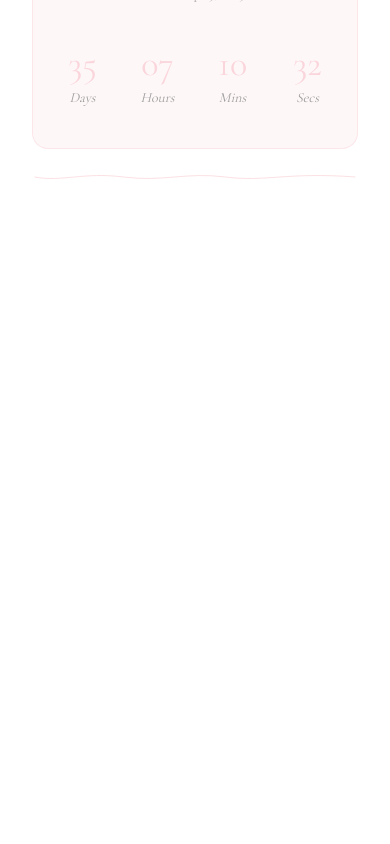
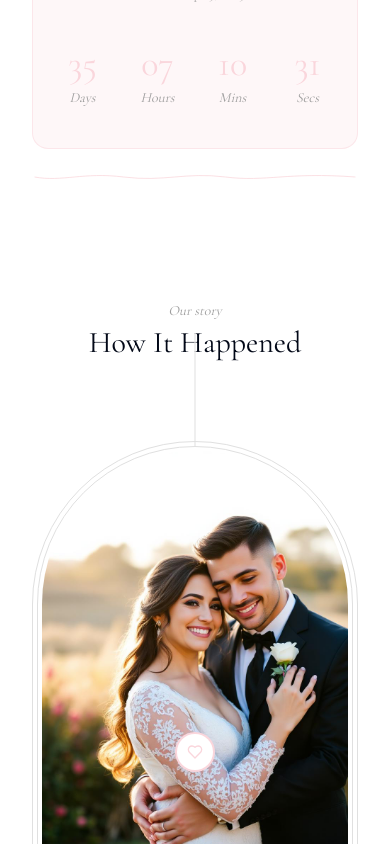
Before and after one commit to syedbadeshah76/wedding-themed, a React (Vite) app: page / in a window 390 px wide. Shown: the part 1758-2602 px from the top of the page. Before the commit the page ends 1995 px from the top, so only its background shows below. Built offline with nearby package versions, Linux system fonts and the light colour scheme.

Commit message:
Add "Our Story" section
Implement the "Our Story" section with a timeline layout, including dates, titles, descriptions, and images, matching the provided design and maintaining the website's theme.

```diff
--- /dev/null
+++ b/src/components/hero/ArchImage.tsx
@@ -0,0 +1,35 @@
+import * as React from "react";
+import { cn } from "@/lib/utils";
+import { AspectRatio } from "@/components/ui/aspect-ratio";
+
+interface ArchImageProps extends React.ImgHTMLAttributes<HTMLImageElement> {
+  className?: string;
+}
+
+const ArchImage = React.forwardRef<HTMLDivElement, ArchImageProps>(
+  ({ className, src, alt = "", ...imgProps }, ref) => {
+    return (
+      <div ref={ref} className={cn("relative", className)}>
+        {/* Outer outline */}
+        <div className="rounded-t-[999px] rounded-b-xl border border-border p-1">
+          {/* Inner outline */}
+          <div className="rounded-t-[999px] rounded-b-xl border border-border p-1 overflow-hidden bg-background">
+            <AspectRatio ratio={3 / 4}>
+              {/* Image with arched top */}
+              <img
+                src={src}
+                alt={alt}
+                loading="lazy"
+                className="h-full w-full object-cover rounded-t-[999px] rounded-b-lg"
+                {...imgProps}
+              />
+            </AspectRatio>
+          </div>
+        </div>
+      </div>
+    );
+  }
+);
+ArchImage.displayName = "ArchImage";
+
+export default ArchImage;
--- /dev/null
+++ b/src/components/sections/StoryTimeline.tsx
@@ -0,0 +1,89 @@
+import React from "react";
+import { Heart } from "lucide-react";
+import ArchImage from "@/components/hero/ArchImage";
+import coupleImg from "@/assets/couple-embrace.jpg";
+import brideImg from "@/assets/bride-portrait.jpg";
+import groomImg from "@/assets/groom-portrait.jpg";
+
+const items = [
+  {
+    date: "22 Feb, 2019",
+    title: "How we meet",
+    text:
+      "Consectetur adipiscing elit. Fringilla at risus orci, tempus facilisi sed. Enim tortor, faucibus netus orci donec volutpat adipiscing.",
+    image: coupleImg,
+    alt: "Couple meeting for the first time",
+    side: "left" as const,
+  },
+  {
+    date: "02 Nov, 2020",
+    title: "He proposed, I said Yes",
+    text:
+      "Sit condimentum elit convallis libero. Nunc in eu tellus ipsum placerat. At donec in euismod, sed vitae viverra vel.",
+    image: brideImg,
+    alt: "Proposal moment celebration",
+    side: "right" as const,
+  },
+  // Add more items if needed
+];
+
+const StoryTimeline: React.FC = () => {
+  return (
+    <section aria-labelledby="story-title" className="container relative py-16 md:py-24">
+      <header className="text-center">
+        <p className="font-display italic text-sm text-muted-foreground">Our story</p>
+        <h2 id="story-title" className="mt-1 font-display text-3xl md:text-5xl">How It Happened</h2>
+      </header>
+
+      {/* Center vertical line */}
+      <div
+        className="pointer-events-none absolute left-1/2 top-24 md:top-28 bottom-0 -translate-x-1/2 w-px bg-border"
+        aria-hidden
+      />
+
+      <div className="mt-10 space-y-10 md:space-y-4">
+        {items.map((item, idx) => (
+          <article
+            key={item.title}
+            className="relative grid items-center gap-8 md:grid-cols-2 md:gap-16 py-10"
+          >
+            {/* Heart marker */}
+            <div className="pointer-events-none absolute left-1/2 top-1/2 z-10 -translate-x-1/2 -translate-y-1/2" aria-hidden>
+              <div className="grid h-9 w-9 place-items-center rounded-full bg-background ring-2 ring-accent shadow-sm">
+                <Heart size={16} className="text-accent" />
+              </div>
+            </div>
+
+            {/* Left column */}
+            <div className={item.side === "left" ? "order-1" : "order-2 md:order-1"}>
+              {item.side === "left" ? (
+                <ArchImage src={item.image} alt={item.alt} />
+              ) : (
+                <div className="max-w-xl">
+                  <p className="font-display text-xs tracking-wide text-muted-foreground">{item.date}</p>
+                  <h3 className="mt-2 font-display text-2xl md:text-4xl leading-tight">{item.title}</h3>
+                  <p className="mt-3 text-muted-foreground">{item.text}</p>
+                </div>
+              )}
+            </div>
+
+            {/* Right column */}
+            <div className={item.side === "left" ? "order-2" : "order-1 md:order-2"}>
+              {item.side === "left" ? (
+                <div className="max-w-xl md:ml-auto">
+                  <p className="font-display text-xs tracking-wide text-muted-foreground">{item.date}</p>
+                  <h3 className="mt-2 font-display text-2xl md:text-4xl leading-tight">{item.title}</h3>
+                  <p className="mt-3 text-muted-foreground">{item.text}</p>
+                </div>
+              ) : (
+                <ArchImage src={item.image} alt={item.alt} />
+              )}
+            </div>
+          </article>
+        ))}
+      </div>
+    </section>
+  );
+};
+
+export default StoryTimeline;
--- a/src/pages/Index.tsx
+++ b/src/pages/Index.tsx
@@ -5,6 +5,7 @@ import groomImg from "@/assets/groom-portrait.jpg";
 import coupleImg from "@/assets/couple-embrace.jpg";
 import brideImg from "@/assets/bride-portrait.jpg";
 import CountdownBanner from "@/components/sections/CountdownBanner";
+import StoryTimeline from "@/components/sections/StoryTimeline";
 const Nav = () => (
   <header className="w-full border-b border-border">
     <div className="container flex items-center justify-between py-6">
@@ -102,6 +103,8 @@ const Index = () => {
 
         {/* Countdown Banner Section */}
         <CountdownBanner />
+        {/* Our Story Timeline Section */}
+        <StoryTimeline />
       </main>
     </div>
   );
```
